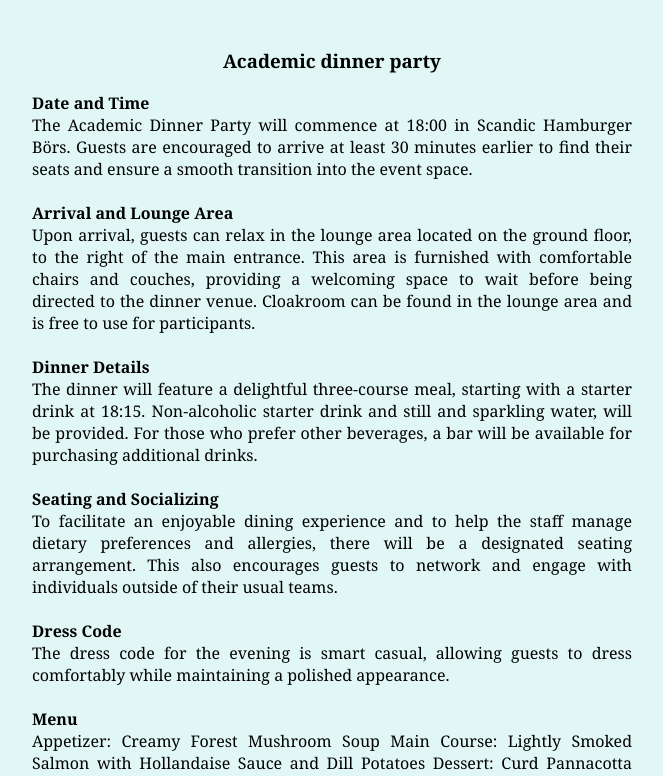
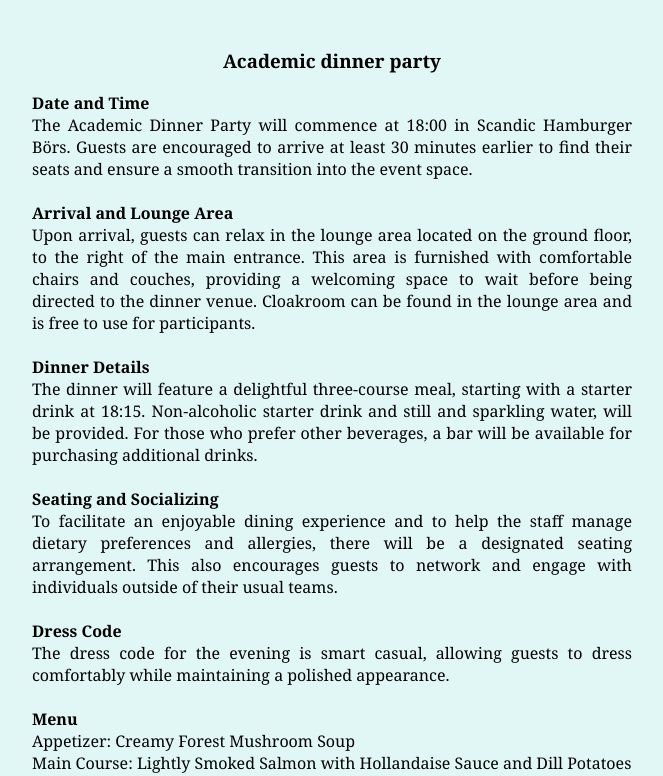
Before and after one commit to teamAboaTurku/nic-24, a Vue app: page /#/conference in a window 1280 px wide. Shown: the part 2018-2794 px from the top of the page, without its empty margins (308-971 px from the left). Built offline with nearby package versions, Linux system fonts and the light colour scheme.

Commit message:
updated conference info

```diff
--- a/src/pages/ConferencePage.vue
+++ b/src/pages/ConferencePage.vue
@@ -5,7 +5,7 @@
         <p>
             <span style="font-weight: bold;">Date and Time</span>
             <br>
-            The NiC 2024 poster session will be held on Friday, July 26th, from 13:30 to 15:45 in the Argentum lobby,
+            The NiC 2024 poster session will be held on Friday, July 26th, from 13:45 to 15:45 in the Argentum lobby,
             right next to the Argentum auditorium, in the Aurum Building.
             <br><br>
             <span style="font-weight: bold;">Poster Submission</span>
@@ -98,9 +98,17 @@
             <br><br>
             <span style="font-weight: bold;">Menu</span>
             <br>
-            Appetizer: Creamy Forest Mushroom Soup
-            Main Course: Lightly Smoked Salmon with Hollandaise Sauce and Dill Potatoes
+            Appetizer: Creamy Forest Mushroom Soup<br>
+            Main Course: Lightly Smoked Salmon with Hollandaise Sauce and Dill Potatoes<br>
             Dessert: Curd Pannacotta with Berries
+            <br><br>
+            <span style="font-weight: bold;">After party at Dynamo</span>
+            <br>
+            The festivities don't end with the dinner. Starting at 22:00, the after party will take place at Dynamo,
+            located at Linnankatu 7, 20100. From 22:00 to 24:00, guests can take advantage of happy hour, featuring a
+            variety of discounted drinks. Entrance to the after party is free, though there might be a small fee for the
+            cloakroom service. Dynamo provides a lively atmosphere with a mix of indie and electronic music, making it
+            the perfect place to continue the evening's celebrations.
             <br><br>
             We look forward to welcoming you to an evening of fine dining and engaging conversation!
         </p>
```
